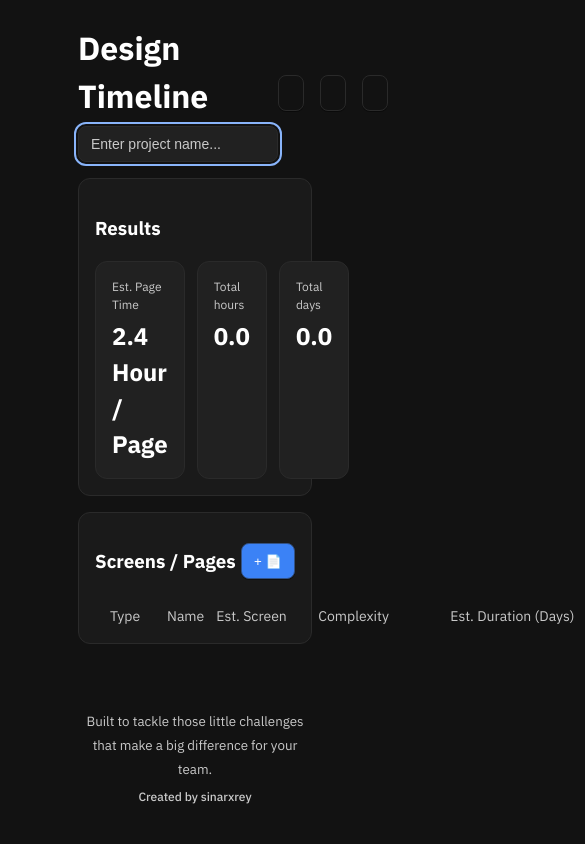
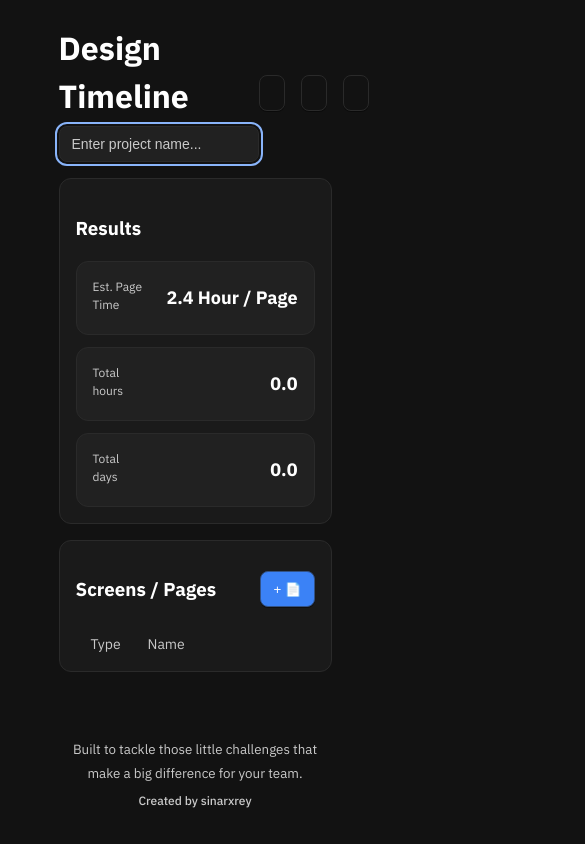
Before and after one commit to sinarxrey/DesignTimeline, a React (Vite) app: page / in a window 390 px wide. Shown: the top 844 px of the page, 585 px wide, since content can reach past the window. Built offline with nearby package versions, Linux system fonts and the light colour scheme.

Commit message:
Refactor CSS: Adjust padding, enhance section styling, and improve table layout for better responsiveness. Add empty state styles for improved user experience.

```diff
--- a/src/App.css
+++ b/src/App.css
@@ -28,7 +28,7 @@ body {
   width: 100%;
   max-width: none;
   margin: 0;
-  padding: 24px 20vw;
+  padding: 24px 15vw;
 }
 
 .page-header { display: flex; align-items: center; justify-content: space-between; }
@@ -57,7 +57,9 @@ body {
   outline-offset: 2px;
 }
 
-section { background: var(--panel); border: 1px solid var(--border); border-radius: 12px; padding: 16px 16px; margin-top: 16px; }
+section { background: var(--panel); border: 1px solid var(--border); border-radius: 12px; padding: 16px 16px; margin-top: 16px; margin-bottom: 16px; }
+
+section.summary { height: fit-content; margin-top: 16; margin-bottom: 0; padding-top: 16px; padding-bottom: 16px; }
 
 .settings .grid,
 .settings .grid label {
@@ -69,16 +71,6 @@ section { background: var(--panel); border: 1px solid var(--border); border-radi
   grid-template-columns: 1fr;
 }
 
-.trademark {
-  margin-top: 8px;
-  font-size: 12px;
-  color: var(--text-muted);
-  font-weight: 500;
-}
-
-footer {
-  text-align: left;
-}
 
 /* 3 equal columns for complexity controls */
 .settings .grid.complexities {
@@ -213,12 +205,19 @@ button:focus-visible { outline: 2px solid color-mix(in srgb, var(--accent) 60%,
   cursor: not-allowed;
 }
 
-.table { display: grid; gap: 8px; }
+.table {
+  display: grid;
+  gap: 8px;
+  overflow-x: auto;
+  width: 100%;
+}
 .row {
   display: grid;
-  grid-template-columns: 60px 4fr 90px 120px 130px 140px;
+  grid-template-columns: 60px minmax(220px, 3fr) minmax(90px, 1fr) minmax(120px, 1fr) minmax(130px, 1fr) minmax(140px, 1fr);
   gap: 12px;
   align-items: center;
+  min-width: 760px;
+  width: 100%;
 }
 /* Center the Type cell content */
 .row > div:first-child {
@@ -289,23 +288,42 @@ button:focus-visible { outline: 2px solid color-mix(in srgb, var(--accent) 60%,
   gap: 12px;
   margin-top: 8px;
 }
+
 .card {
+  display: flex;
+  flex-direction: row;
+  align-items: center;
+  justify-content: center;
+  height: fit-content;
   background: var(--card);
   border: 1px solid var(--border);
   border-radius: 12px;
   padding: 16px;
 }
 
+/* Responsive breakpoints: 2 cols on medium, 1 col on small */
+@media (max-width: 900px) {
+  .summary .cards { grid-template-columns: repeat(2, 1fr); }
+}
+@media (max-width: 560px) {
+  .summary .cards { grid-template-columns: 1fr; }
+}
+
 /* Neutral badges (no colors) */
 .badge.main { background: rgba(255,255,255,0.05); border-color: var(--border); }
 .badge.sub { background: rgba(255,255,255,0.05); border-color: var(--border); }
 
-.card .label { color: var(--muted); font-size: 12px; margin-bottom: 4px; }
-.card .value { font-size: 24px; font-weight: 700; }
+.card .label { color: var(--muted); font-size: 12px; margin-bottom: 4px; width: fit-content; height: fit-content; }
+.card .value { font-size: 18px; font-weight: 700; width: 100%; height: fit-content; text-align: right; }
 
 .note { color: var(--muted); margin-top: 12px; }
 
 footer { margin-top: 64px; color: var(--muted); text-align: center; }
+footer .trademark {
+  margin-top: 8px;
+  font-size: 12px;
+  font-weight: 500;
+}
 
 /* Modal */
 .modal-backdrop {
@@ -368,3 +386,29 @@ button.success { background: var(--success); }
   top: -12px; /* match .row gap */
   height: calc(100% + 14px);
 }
+
+.empty-state {
+  text-align: center;
+  padding: 48px 24px;
+  color: var(--muted);
+}
+.empty-state-icon {
+  font-size: 48px;
+  margin-bottom: 16px;
+  opacity: 0.5;
+}
+.empty-state h3 {
+  margin: 0 0 8px;
+  color: var(--text);
+  font-size: 18px;
+  font-weight: 600;
+}
+.empty-state p {
+  margin: 0 0 20px;
+  font-size: 14px;
+}
+.empty-state button {
+  height: 40px;
+  padding: 0 16px;
+  font-size: 14px;
+}
```
